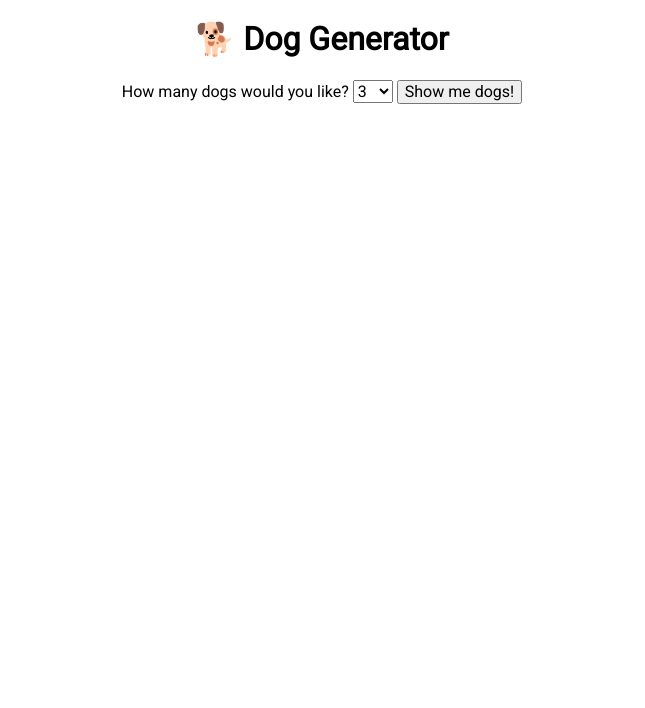
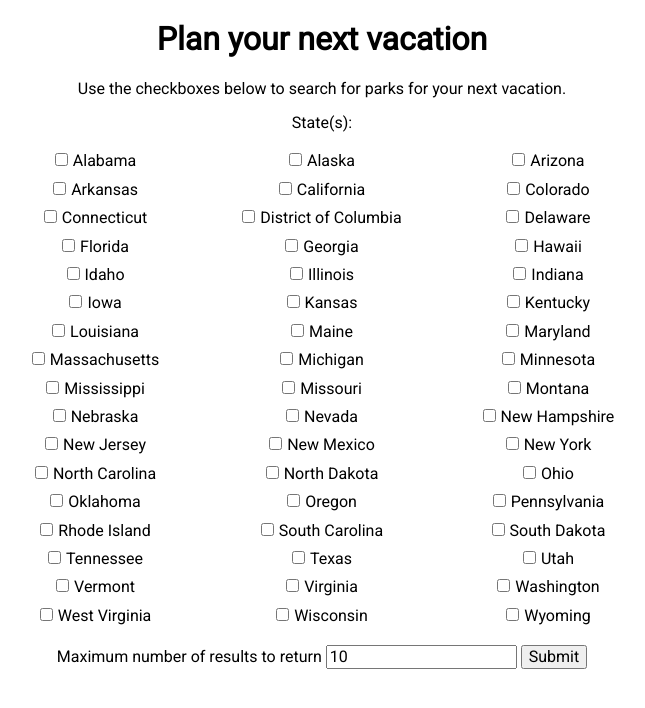
Before and after one commit to idsherma/national-parks-api, a plain HTML site: page index.html in a window 1280 px wide. Shown: the whole page, without its empty margins (318-963 px from the left). Drawn offline with nearby package versions, Linux system fonts and the light colour scheme.

Commit message:
cleanout repo

```diff
--- a/index.html
+++ b/index.html
@@ -1,8 +1,8 @@
 <!DOCTYPE html>
 <html lang="en">
 <head>
-  <title>Dog Generator</title>
-
+  <title>National Parks Services</title>
+  <meta name="viewport" content="width=device-width, initial-scale=1">
   <link rel="stylesheet" href="https://cdnjs.cloudflare.com/ajax/libs/normalize/4.2.0/normalize.min.css">
   <link href="https://fonts.googleapis.com/css?family=Roboto" rel="stylesheet">
 
@@ -11,63 +11,66 @@
 <body>
 
   <div class="container">
-    <h1>🐕 Dog Generator</h1>
-
-    <form id="dog-form">
-      <label for="dogs">How many dogs would you like?</label>
-      <select name="dogs" id="dogs" required="">
-              <option value="1">1</option>
-              <option value="2">2</option>
-              <option value="3" selected="">3</option>
-              <option value="4">4</option>
-              <option value="5">5</option>
-              <option value="6">6</option>
-              <option value="7">7</option>
-              <option value="8">8</option>
-              <option value="9">9</option>
-              <option value="10">10</option>
-              <option value="11">11</option>
-              <option value="12">12</option>
-              <option value="13">13</option>
-              <option value="14">14</option>
-              <option value="15">15</option>
-              <option value="16">16</option>
-              <option value="17">17</option>
-              <option value="18">18</option>
-              <option value="19">19</option>
-              <option value="20">20</option>
-              <option value="21">21</option>
-              <option value="22">22</option>
-              <option value="23">23</option>
-              <option value="24">24</option>
-              <option value="25">25</option>
-              <option value="26">26</option>
-              <option value="27">27</option>
-              <option value="28">28</option>
-              <option value="29">29</option>
-              <option value="30">30</option>
-              <option value="31">31</option>
-              <option value="32">32</option>
-              <option value="33">33</option>
-              <option value="34">34</option>
-              <option value="35">35</option>
-              <option value="36">36</option>
-              <option value="37">37</option>
-              <option value="38">38</option>
-              <option value="39">39</option>
-              <option value="40">40</option>
-              <option value="41">41</option>
-              <option value="42">42</option>
-              <option value="43">43</option>
-              <option value="44">44</option>
-              <option value="45">45</option>
-              <option value="46">46</option>
-              <option value="47">47</option>
-              <option value="48">48</option>
-              <option value="49">49</option>
-              <option value="50">50</option>
-      </select>
-      <button type="submit" class="js-gimme-some-dogs">Show me dogs!</button>
+    <h1>Plan your next vacation</h1>
+    <p>Use the checkboxes below to search for parks for your next vacation.</p>
+    <form id="park-form">
+      <label for="state">State(s):</label>
+        <ul class="state-container">
+            <li><input type="checkbox" name="state" value="AL"><label for="state">Alabama</label></li>
+            <li><input type="checkbox" name="state" value="AK"><label for="state">Alaska</label></li>
+            <li><input type="checkbox" name="state" value="AZ"><label for="state">Arizona</label></li>
+            <li><input type="checkbox" name="state" value="AR"><label for="state">Arkansas</label></li>
+            <li><input type="checkbox" name="state" value="CA"><label for="state">California</label></li>
+            <li><input type="checkbox" name="state" value="CO"><label for="state">Colorado</label></li>
+            <li><input type="checkbox" name="state" value="CT"><label for="state">Connecticut</label></li>
+            <li><input type="checkbox" name="state" value="DC"><label for="state">District of Columbia</label></li>
+            <li><input type="checkbox" name="state" value="DE"><label for="state">Delaware</label></li>
+            <li><input type="checkbox" name="state" value="FL"><label for="state">Florida</label></li>
+            <li><input type="checkbox" name="state" value="GA"><label for="state">Georgia</label></li>
+            <li><input type="checkbox" name="state" value="HI"><label for="state">Hawaii</label></li>
+            <li><input type="checkbox" name="state" value="ID"><label for="state">Idaho</label></li>
+            <li><input type="checkbox" name="state" value="IL"><label for="state">Illinois</label></li>
+            <li><input type="checkbox" name="state" value="IN"><label for="state">Indiana</label></li>
+            <li><input type="checkbox" name="state" value="IA"><label for="state">Iowa</label></li>
+            <li><input type="checkbox" name="state" value="KS"><label for="state">Kansas</label></li>
+            <li><input type="checkbox" name="state" value="KY"><label for="state">Kentucky</label></li>
+            <li><input type="checkbox" name="state" value="LA"><label for="state">Louisiana</label></li>
+            <li><input type="checkbox" name="state" value="ME"><label for="state">Maine</label></li>
+            <li><input type="checkbox" name="state" value="MD"><label for="state">Maryland</label></li>
+            <li><input type="checkbox" name="state" value="MA"><label for="state">Massachusetts</label></li>
+            <li><input type="checkbox" name="state" value="MI"><label for="state">Michigan</label></li>
+            <li><input type="checkbox" name="state" value="MN"><label for="state">Minnesota</label></li>
+            <li><input type="checkbox" name="state" value="MS"><label for="state">Mississippi</label></li>
+            <li><input type="checkbox" name="state" value="MO"><label for="state">Missouri</label></li>
+            <li><input type="checkbox" name="state" value="MT"><label for="state">Montana</label></li>
+            <li><input type="checkbox" name="state" value="NE"><label for="state">Nebraska</label></li>
+            <li><input type="checkbox" name="state" value="NV"><label for="state">Nevada</label></li>
+            <li><input type="checkbox" name="state" value="NH"><label for="state">New Hampshire</label></li>
+            <li><input type="checkbox" name="state" value="NJ"><label for="state">New Jersey</label></li>
+            <li><input type="checkbox" name="state" value="NM"><label for="state">New Mexico</label></li>
+            <li><input type="checkbox" name="state" value="NY"><label for="state">New York</label></li>
+            <li><input type="checkbox" name="state" value="NC"><label for="state">North Carolina</label></li>
+            <li><input type="checkbox" name="state" value="ND"><label for="state">North Dakota</label></li>
+            <li><input type="checkbox" name="state" value="OH"><label for="state">Ohio</label></li>
+            <li><input type="checkbox" name="state" value="OK"><label for="state">Oklahoma</label></li>
+            <li><input type="checkbox" name="state" value="OR"><label for="state">Oregon</label></li>
+            <li><input type="checkbox" name="state" value="PA"><label for="state">Pennsylvania</label></li>
+            <li><input type="checkbox" name="state" value="RI"><label for="state">Rhode Island</label></li>
+            <li><input type="checkbox" name="state" value="SC"><label for="state">South Carolina</label></li>
+            <li><input type="checkbox" name="state" value="SD"><label for="state">South Dakota</label></li>
+            <li><input type="checkbox" name="state" value="TN"><label for="state">Tennessee</label></li>
+            <li><input type="checkbox" name="state" value="TX"><label for="state">Texas</label></li>
+            <li><input type="checkbox" name="state" value="UT"><label for="state">Utah</label></li>
+            <li><input type="checkbox" name="state" value="VT"><label for="state">Vermont</label></li>
+            <li><input type="checkbox" name="state" value="VA"><label for="state">Virginia</label></li>
+            <li><input type="checkbox" name="state" value="WA"><label for="state">Washington</label></li>
+            <li><input type="checkbox" name="state" value="WV"><label for="state">West Virginia</label></li>
+            <li><input type="checkbox" name="state" value="WI"><label for="state">Wisconsin</label></li>
+            <li><input type="checkbox" name="state" value="WY"><label for="state">Wyoming</label></li>
+        </ul>
+        <label for="max-results">Maximum number of results to return</label>
+        <input type="number" name="max-results" id="max-results" value="10">
+      <button type="submit" class="js-gimme-some-dogs">Submit</button>
     </form>
 
     <div id="dog-list"></div>
--- a/index.js
+++ b/index.js
@@ -3,6 +3,8 @@
     }(function($, window, document) {
 
         'use strict';
+
+        const apiKey = '9gVorbcG7KE8YhWWg9bIShXVy2PkQpu4WgPrYmSy';
 
         function getDogImage(num) {
             let numParameter = num;
@@ -44,8 +46,17 @@
             $('form').submit(event => {
                 event.preventDefault();
 
-               let num = $('#dogs').val();
-               getDogImage(num);
+                let maxResultsNum = $('#max-results').val();
+
+
+                let statesArr = [];
+
+                $.each($("input[name='state']:checked"), function() {
+                    statesArr.push($(this).val());
+                });
+
+               console.log(maxResultsNum);
+               console.log("States selected: " + statesArr.join(", "));
 
             });
         }
--- a/main.css
+++ b/main.css
@@ -6,10 +6,29 @@ body {
   font-family: 'Roboto', sans-serif;
 }
 
-h1 {
+h1, p {
   text-align: center;
 }
 
-#dog-form {
+#park-form {
   text-align: center;
+  width: 850px;
+  margin: 0 auto;
+  padding-bottom: 25px;
 }
+
+ul {
+  margin: 0;
+  padding: 15px 0;
+  list-style: none;
+}
+
+#park-form ul li {
+  display: inline-block;
+  width: 25%;
+  margin: 5px;
+}
+
+li label {
+  padding-left: 5px;
+}
```
